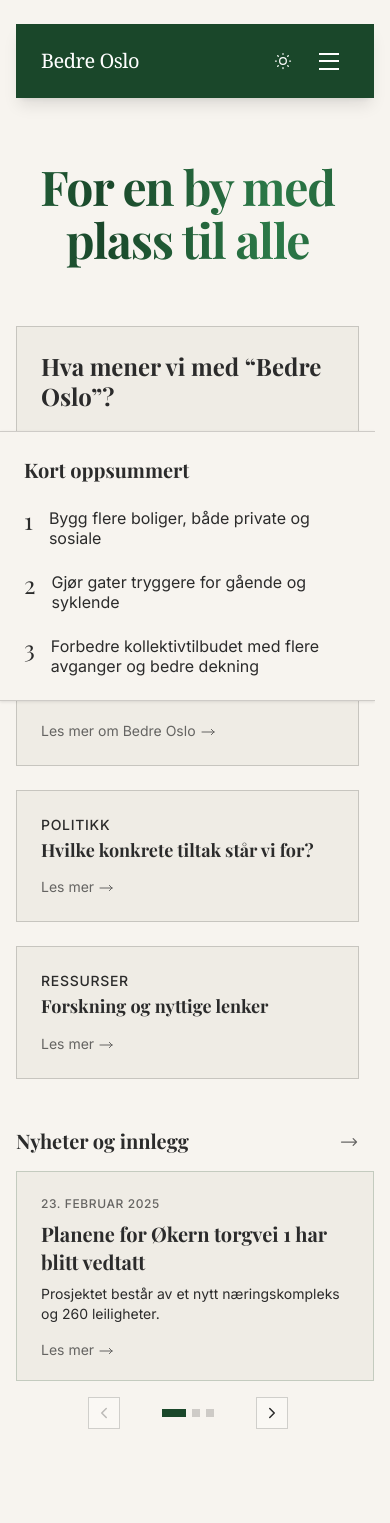
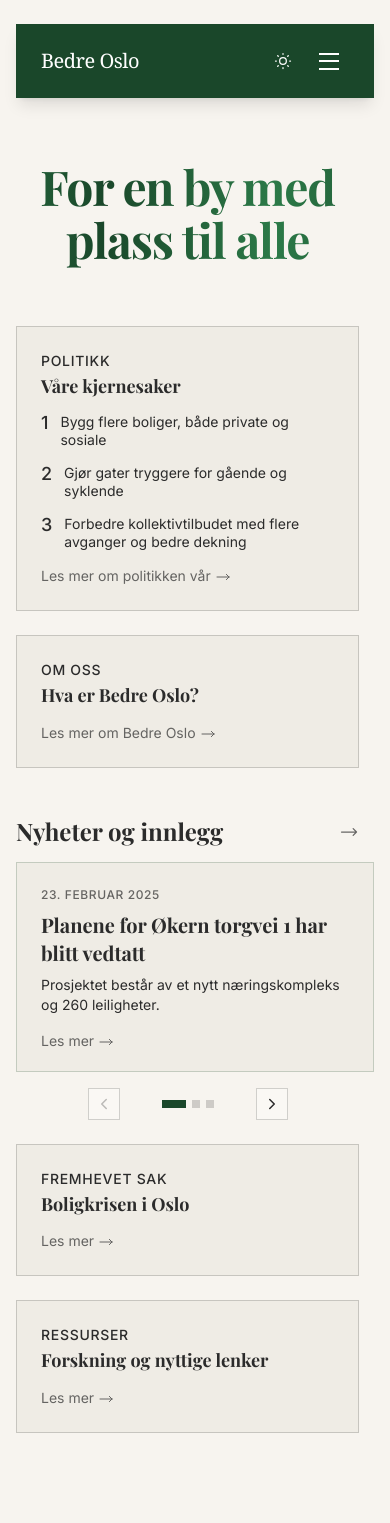
Before and after one commit to gardaanstad/bedreoslo, a Next.js app: page / in a window 390 px wide. Shown: the top 1523 px of the page. Built offline with nearby package versions, Linux system fonts and the light colour scheme.

Commit message:
Make modular components, change landing page layout

```diff
--- a/app/globals.css
+++ b/app/globals.css
@@ -6,7 +6,7 @@
 
 :root {
   --background: #f7f4ef;
-  --foreground: #1a472a;
+  --foreground: #2b2b2b;
   /* Add scrollbar-gutter property to prevent layout shifts */
   scrollbar-gutter: stable;
 }
--- a/app/page.tsx
+++ b/app/page.tsx
@@ -1,4 +1,4 @@
-import { Playfair_Display, Inter } from 'next/font/google';
+import { Inter } from 'next/font/google';
 import Link from 'next/link';
 import './styles/gradients.css';
 import fs from 'fs';
@@ -6,13 +6,11 @@
 import matter from 'gray-matter';
 import Carousel from '@/components/carousel';
 import CarouselNavigation from '@/components/carousel-navigation';
-
-const playfair = Playfair_Display({
-  subsets: ['latin'],
-  weight: ['400', '600', '700', '800'],
-  display: 'swap',
-  preload: true,
-});
+import SeriffHeader from '@/components/SeriffHeader';
+import ReadMoreLink from '@/components/ReadMoreLink';
+import TileTitle from '@/components/TileTitle';
+import Tile from '@/components/Tile';
+import HeroHeader from '@/components/HeroHeader';
 
 const inter = Inter({
   subsets: ['latin'],
@@ -59,28 +57,6 @@
 export default async function Home() {
   const recentPosts = await getRecentPosts();
 
-  const highlightContent = (
-    <>
-      <h3 className={`${playfair.className} text-xl font-bold text-[#2b2b2b] dark:text-[#f5f1e8] mb-6`}>
-        Kort oppsummert
-      </h3>
-      <ul className="space-y-6 text-[#2b2b2b] dark:text-[#f5f1e8]">
-        <li className="flex items-start gap-4">
-          <span className={`${playfair.className} text-2xl font-medium text-[#2b2b2b] dark:text-[#f5f1e8] flex-shrink-0 -mt-1`}>1</span>
-          <span className="leading-tight">Bygg flere boliger, både private og sosiale</span>
-        </li>
-        <li className="flex items-start gap-4">
-          <span className={`${playfair.className} text-2xl font-medium text-[#2b2b2b] dark:text-[#f5f1e8] flex-shrink-0 -mt-1`}>2</span>
-          <span className="leading-tight">Gjør gater tryggere for gående og syklende</span>
-        </li>
-        <li className="flex items-start gap-4">
-          <span className={`${playfair.className} text-2xl font-medium text-[#2b2b2b] dark:text-[#f5f1e8] flex-shrink-0 -mt-1`}>3</span>
-          <span className="leading-tight">Forbedre kollektivtilbudet med flere avganger og bedre dekning</span>
-        </li>
-      </ul>
-    </>
-  );
-
   return (
     <main className={`relative ${inter.className} min-h-screen overflow-x-hidden`}>
 
@@ -90,9 +66,9 @@
           <div className="relative md:pb-8">
             <div className="md:flex md:flex-col md:items-center">
               <div className="w-full">
-                <h1 className={`${playfair.className} text-5xl md:text-[min(7.2vw,7rem)] font-bold tracking-tight leading-[1.1] text-center gradient-text`}>
+                <HeroHeader>
                   For en by med plass til alle
-                </h1>
+                </HeroHeader>
               </div>
             </div>
           </div>
@@ -108,59 +84,68 @@
             <div className="grid grid-cols-12 gap-8">
               {/* Left Column - Om oss, politikk, ressurser */}
               <div className="col-span-8">
-                {/* Featured Article - Om oss */}
-                <div className="border border-[#2b2b2b]/20 dark:border-[#f5f1e8]/10 p-8 mb-8 bg-[#efece5] dark:bg-black/20">
-                  <div className="flex gap-10">
-                    {/* Left - Title and intro */}
-                    <Link
-                        href="/om"
-                        className="w-1/2 group"
-                      >
-                        <span className="text-sm text-[#2b2b2b] dark:text-[#f5f1e8]/70 font-medium uppercase tracking-wider">Om oss</span>
-                        <h2 className={`${playfair.className} text-3xl md:text-4xl font-bold text-[#2b2b2b] dark:text-[#f5f1e8] mt-2 mb-4 leading-tight group-hover:underline`}>
-                          Hva mener vi med &ldquo;Bedre Oslo&rdquo;?
-                        </h2>
-                        <p className="text-[#2b2b2b] dark:text-[#f5f1e8]/80 text-base leading-relaxed mb-4">
-                          Oslo er den beste byen i Norge, men det er likevel forbedringspotensial. Boligmarkedet er ute av kontroll, bilkjøring skader mennesker og byliv, og kapasiteten på kollektivt er sprengt.
-                        </p>
+                {/* Featured Article - Combined Om oss and Politikk */}
+                <Tile size="large" className="mb-8" isGroup={false}>
+                  <div className="flex relative">
+                    {/* Left - Om oss */}
+                    <Link href="/om" className="block group w-1/2 pr-8">
+                      <TileTitle>Om oss</TileTitle>
+                      <SeriffHeader size="xl" className="mb-4 group-hover:underline">
+                        Hva er Bedre Oslo?
+                      </SeriffHeader>
+                      <p className="text-[#2b2b2b] dark:text-[#f5f1e8]/80 text-base leading-relaxed mb-4">
+                        Vi er en organisasjon som jobber for at Oslo blir en bedre by for alle, ved hjelp av forskningsbaserte løsninger og politisk påvirkning.
+                      </p>
                     </Link>
 
-                    {/* Right - Highlight box */}
-                    <div className="w-1/2 bg-[#f7f4ef] dark:bg-[#1a472a]/10 border border-[#1a472a]/20 dark:border-[#1a472a]/80 p-8 flex flex-col justify-between">
-                      <div>
-                        {highlightContent}
-                      </div>
-                    </div>
+                    {/* Center divider */}
+                    <div className="absolute left-1/2 -translate-x-px h-full w-px bg-[#2b2b2b]/20 dark:bg-[#f5f1e8]/10" />
+
+                    {/* Right - Politikk highlights */}
+                    <Link href="/politikk" className="block group w-1/2 pl-8">
+                      <TileTitle>Politikk</TileTitle>
+                      <SeriffHeader size="xl" className="mb-6 group-hover:underline">
+                        Våre kjernesaker
+                      </SeriffHeader>
+                      <ul className="space-y-6 text-[#2b2b2b] dark:text-[#f5f1e8]">
+                        <li className="flex items-start gap-4">
+                          <span className="text-2xl font-medium text-[#2b2b2b] dark:text-[#f5f1e8] flex-shrink-0 -mt-1">1</span>
+                          <span className="leading-tight">Bygg flere boliger, både private og sosiale</span>
+                        </li>
+                        <li className="flex items-start gap-4">
+                          <span className="text-2xl font-medium text-[#2b2b2b] dark:text-[#f5f1e8] flex-shrink-0 -mt-1">2</span>
+                          <span className="leading-tight">Gjør gater tryggere for gående og syklende</span>
+                        </li>
+                        <li className="flex items-start gap-4">
+                          <span className="text-2xl font-medium text-[#2b2b2b] dark:text-[#f5f1e8] flex-shrink-0 -mt-1">3</span>
+                          <span className="leading-tight">Forbedre kollektivtilbudet med flere avganger og bedre dekning</span>
+                        </li>
+                      </ul>
+                    </Link>
                   </div>
-                </div>
+                </Tile>
 
                 {/* Action Links */}
                 <div className="grid grid-cols-2 gap-8 mb-6">
-                  {/* Boligkrise & Byrom */}
-                  <Link
-                    href="/politikk"
-                    className="border border-[#2b2b2b]/20 dark:border-[#f5f1e8]/10 p-8 group block bg-[#efece5] dark:bg-black/20"
-                  >
-                    <span className="block text-sm text-[#2b2b2b] dark:text-[#f5f1e8]/70 uppercase tracking-wider mb-1 font-medium">
-                      Politikk
-                    </span>
-                    <h3 className={`text-lg font-bold text-[#2b2b2b] dark:text-[#f5f1e8] mb-1 leading-tight ${playfair.className} group-hover:underline`}>
-                      Hvilke konkrete tiltak står vi for?
-                    </h3>
-                  </Link>
+                  {/* Boligkrise */}
+                  <Tile href="/boligkrisen" className="h-full">
+                    <div className="h-full flex flex-col">
+                      <TileTitle>Fremhevet sak</TileTitle>
+                      <SeriffHeader size="sm" className="mb-1 group-hover:underline">
+                        Boligkrisen i Oslo
+                      </SeriffHeader>
+                    </div>
+                  </Tile>
 
                   {/* Ressurser */}
-                  <Link
-                    href="/ressurser"
-                    className="border border-[#2b2b2b]/20 dark:border-[#f5f1e8]/10 p-8 group block bg-[#efece5] dark:bg-black/20"
-                  >
-                    <span className="block text-sm text-[#2b2b2b] dark:text-[#f5f1e8]/70 uppercase tracking-wider mb-1 font-medium">
-                      Ressurser
-                    </span>
-                    <h3 className={`text-lg font-bold text-[#2b2b2b] dark:text-[#f5f1e8] mb-1 leading-tight ${playfair.className} group-hover:underline`}>
-                      Forskning og nyttige lenker
-                    </h3>
-                  </Link>
+                  <Tile href="/ressurser" className="h-full">
+                    <div className="h-full flex flex-col">
+                      <TileTitle>Ressurser</TileTitle>
+                      <SeriffHeader size="sm" className="mb-1 group-hover:underline">
+                        Forskning og nyttige lenker
+                      </SeriffHeader>
+                    </div>
+                  </Tile>
                 </div>
               </div>
 
@@ -169,17 +154,19 @@
                 <div className="mb-6 pb-6 border-b border-[#2b2b2b]/20 dark:border-[#f5f1e8]/10">
                   <Link
                     href="/nyheter"
-                    className={`flex items-center justify-between text-xl font-bold text-[#2b2b2b] dark:text-[#f5f1e8] ${playfair.className} hover:underline`}
+                    className="flex items-center justify-between group"
                   >
-                    Nyheter og innlegg
-                    <svg xmlns="http://www.w3.org/2000/svg" className="h-5 w-5 ml-2 opacity-70" fill="none" viewBox="0 0 24 24" stroke="currentColor">
+                    <SeriffHeader size="lg" className="group-hover:underline">
+                      Nyheter og innlegg
+                    </SeriffHeader>
+                    <svg xmlns="http://www.w3.org/2000/svg" className="h-5 w-5 ml-2 opacity-70 mt-1" fill="none" viewBox="0 0 24 24" stroke="#2b2b2b">
                       <path strokeLinecap="round" strokeLinejoin="round" strokeWidth={1.5} d="M17 8l4 4m0 0l-4 4m4-4H3" />
                     </svg>
                   </Link>
                 </div>
 
                 <div className="space-y-8">
-                  {recentPosts.slice(0, 4).map((post) => (
+                  {recentPosts.slice(0, 3).map((post) => (
                     <Link key={post.id} href={`/nyheter/${post.id}`} className="block group">
                       <article>
                         <time className="text-xs text-[#2b2b2b] dark:text-[#a3b8b0] font-medium uppercase tracking-wider">
@@ -189,9 +176,9 @@
                             day: 'numeric'
                           })}
                         </time>
-                        <h3 className={`text-lg font-bold text-[#2b2b2b] dark:text-[#f5f1e8] mt-1 mb-2 leading-tight ${playfair.className} group-hover:underline`}>
+                        <SeriffHeader size="sm" className="mt-1 mb-2 group-hover:underline">
                           {post.title}
-                        </h3>
+                        </SeriffHeader>
                         <p className="text-[#2b2b2b] dark:text-[#a3b8b0] text-sm line-clamp-2">
                           {post.excerpt}
                         </p>
@@ -205,91 +192,55 @@
 
           {/* Mobile Layout */}
           <div className="md:hidden flex flex-col gap-6">
-            {/* Mobile featured article */}
-            <div className="border border-[#2b2b2b]/20 dark:border-[#f5f1e8]/10 p-6 bg-[#efece5] dark:bg-black/20">
-              {/* Mobile main content */}
-              <Link
-                href="/om"
-                className="block group"
-              >
-                <h2 className={`${playfair.className} text-2xl sm:text-3xl font-bold text-[#2b2b2b] dark:text-[#f5f1e8] leading-tight group-hover:underline`}>
-                  Hva mener vi med &ldquo;Bedre Oslo&rdquo;?
-                </h2>
-              </Link>
 
-              {/* Mobile highlight banner */}
-              <div className="relative -mx-[calc(2.5rem+1px)] my-5 bg-[#f7f4ef] dark:bg-[#141414] border-y border-[#2b2b2b]/20 dark:border-[#f5f1e8]/10 p-6 shadow-[0_1px_3px_rgba(0,0,0,0.1)]">
-                {highlightContent}
-              </div>
+            {/* [Mobile] Politikk tile */}
+            <Tile href="/politikk">
+              <TileTitle>Politikk</TileTitle>
+              <SeriffHeader size="sm" className="mb-4 group-hover:underline">
+                Våre kjernesaker
+              </SeriffHeader>
+              <ul className="space-y-4 text-[#2b2b2b] dark:text-[#f5f1e8] text-sm mb-4">
+                <li className="flex items-start gap-3">
+                  <span className="text-lg font-medium text-[#2b2b2b] dark:text-[#f5f1e8] flex-shrink-0 -mt-1">1</span>
+                  <span className="leading-tight">Bygg flere boliger, både private og sosiale</span>
+                </li>
+                <li className="flex items-start gap-3">
+                  <span className="text-lg font-medium text-[#2b2b2b] dark:text-[#f5f1e8] flex-shrink-0 -mt-1">2</span>
+                  <span className="leading-tight">Gjør gater tryggere for gående og syklende</span>
+                </li>
+                <li className="flex items-start gap-3">
+                  <span className="text-lg font-medium text-[#2b2b2b] dark:text-[#f5f1e8] flex-shrink-0 -mt-1">3</span>
+                  <span className="leading-tight">Forbedre kollektivtilbudet med flere avganger og bedre dekning</span>
+                </li>
+              </ul>
+              <ReadMoreLink text="Les mer om politikken vår" />
+            </Tile>
 
-              <Link
-                href="/om"
-                className="block group"
-              >
-                <div className="flex items-center mt-4 text-[#2b2b2b] dark:text-[#f5f1e8] opacity-70 group-hover:opacity-100">
-                  <span className="text-sm">Les mer om Bedre Oslo</span>
-                  <svg xmlns="http://www.w3.org/2000/svg" className="h-4 w-4 ml-1 mt-0.5" fill="none" viewBox="0 0 24 24" stroke="currentColor">
-                    <path strokeLinecap="round" strokeLinejoin="round" strokeWidth={1.5} d="M17 8l4 4m0 0l-4 4m4-4H3" />
-                  </svg>
-                </div>
-              </Link>
-            </div>
+            {/* [Mobile] Om oss tile */}
+            <Tile href="/om">
+              <TileTitle>Om oss</TileTitle>
+              <SeriffHeader size="sm" className="mb-1 group-hover:underline">
+                Hva er Bedre Oslo?
+              </SeriffHeader>
+              <ReadMoreLink text="Les mer om Bedre Oslo" className="mt-4" />
+            </Tile>
 
-            {/* Action Links Grid */}
-            <div className="flex flex-col gap-6">
-              {/* Politikk */}
-              <Link
-                href="/politikk"
-                className="border border-[#2b2b2b]/20 dark:border-[#f5f1e8]/10 p-6 group block bg-[#efece5] dark:bg-black/20"
-              >
-                <span className="block text-sm text-[#2b2b2b] dark:text-[#f5f1e8]/70 uppercase tracking-wider mb-1 font-medium">
-                  Politikk
-                </span>
-                <h3 className={`text-lg font-bold text-[#2b2b2b] dark:text-[#f5f1e8] mb-1 leading-tight ${playfair.className} group-hover:underline`}>
-                  Hvilke konkrete tiltak står vi for?
-                </h3>
-                <div className="flex items-center mt-4 text-[#2b2b2b] dark:text-[#f5f1e8] opacity-70 group-hover:opacity-100">
-                  <span className="text-sm">Les mer</span>
-                  <svg xmlns="http://www.w3.org/2000/svg" className="h-4 w-4 ml-1 mt-0.5" fill="none" viewBox="0 0 24 24" stroke="currentColor">
-                    <path strokeLinecap="round" strokeLinejoin="round" strokeWidth={1.5} d="M17 8l4 4m0 0l-4 4m4-4H3" />
-                  </svg>
-                </div>
-              </Link>
-
-              {/* Ressurser */}
-              <Link
-                href="/ressurser"
-                className="border border-[#2b2b2b]/20 dark:border-[#f5f1e8]/10 p-6 group block bg-[#efece5] dark:bg-black/20"
-              >
-                <span className="block text-sm text-[#2b2b2b] dark:text-[#f5f1e8]/70 uppercase tracking-wider mb-1 font-medium">
-                  Ressurser
-                </span>
-                <h3 className={`text-lg font-bold text-[#2b2b2b] dark:text-[#f5f1e8] mb-1 leading-tight ${playfair.className} group-hover:underline`}>
-                  Forskning og nyttige lenker
-                </h3>
-                <div className="flex items-center mt-4 text-[#2b2b2b] dark:text-[#f5f1e8] opacity-70 group-hover:opacity-100">
-                  <span className="text-sm">Les mer</span>
-                  <svg xmlns="http://www.w3.org/2000/svg" className="h-4 w-4 ml-1 mt-0.5" fill="none" viewBox="0 0 24 24" stroke="currentColor">
-                    <path strokeLinecap="round" strokeLinejoin="round" strokeWidth={1.5} d="M17 8l4 4m0 0l-4 4m4-4H3" />
-                  </svg>
-                </div>
-              </Link>
-            </div>
-
-            {/* News Section */}
+            {/* [Mobile] News Section */}
             <div>
               <div className="mt-6 mb-4">
                 <Link
                   href="/nyheter"
-                  className={`flex items-center justify-between text-xl font-bold text-[#2b2b2b] dark:text-[#f5f1e8] ${playfair.className} hover:underline`}>
-                    Nyheter og innlegg
+                  className="flex items-center justify-between group">
+                    <SeriffHeader size="lg" className="group-hover:underline">
+                      Nyheter og innlegg
+                    </SeriffHeader>
                     <svg xmlns="http://www.w3.org/2000/svg" className="h-5 w-5 ml-2 opacity-70 mt-0.5" fill="none" viewBox="0 0 24 24" stroke="currentColor">
                       <path strokeLinecap="round" strokeLinejoin="round" strokeWidth={1.5} d="M17 8l4 4m0 0l-4 4m4-4H3" />
                     </svg>
                 </Link>
               </div>
 
-              {/* The carousel section */}
+              {/* [Mobile] News carousel */}
               <div className="w-full h-full flex flex-col gap-0">
                 <div className="flex-grow min-h-0">
                   <Carousel posts={recentPosts} />
@@ -299,6 +250,28 @@
                 </div>
               </div>
             </div>
+
+            {/* [Mobile] Action Links Grid */}
+            <div className="flex flex-col gap-6">
+
+              {/* Boligkrise */}
+              <Tile href="/boligkrisen">
+                <TileTitle>Fremhevet sak</TileTitle>
+                <SeriffHeader size="sm" className="mb-1 group-hover:underline">
+                  Boligkrisen i Oslo
+                </SeriffHeader>
+                <ReadMoreLink className="mt-4" />
+              </Tile>
+
+              {/* Ressurser */}
+              <Tile href="/ressurser">
+                <TileTitle>Ressurser</TileTitle>
+                <SeriffHeader size="sm" className="mb-1 group-hover:underline">
+                  Forskning og nyttige lenker
+                </SeriffHeader>
+                <ReadMoreLink className="mt-4" />
+              </Tile>
+            </div>
           </div>
         </div>
       </section>
--- /dev/null
+++ b/components/HeroHeader.tsx
@@ -0,0 +1,22 @@
+import { Playfair_Display } from 'next/font/google';
+
+const playfair = Playfair_Display({
+  subsets: ['latin'],
+  weight: ['400', '600', '700', '800'],
+  display: 'swap',
+  preload: true,
+});
+
+interface SeriffHeaderProps {
+  children: React.ReactNode;
+  className?: string;
+  size?: 'sm' | 'md' | 'lg' | 'xl' | 'hero';
+}
+
+export default function HeroHeader({ children}: SeriffHeaderProps) {
+  return (
+    <h1 className={`${playfair.className} text-5xl md:text-[min(7.2vw,7rem)] font-bold tracking-tight leading-[1.1] text-center gradient-text`}>
+      {children}
+    </h1>
+  );
+}
--- /dev/null
+++ b/components/ReadMoreLink.tsx
@@ -0,0 +1,15 @@
+interface ReadMoreLinkProps {
+  text?: string;
+  className?: string;
+}
+
+export default function ReadMoreLink({ text = 'Les mer', className = '' }: ReadMoreLinkProps) {
+  return (
+    <div className={`flex items-center text-[#2b2b2b] dark:text-[#f5f1e8] opacity-70 group-hover:opacity-100 ${className}`}>
+      <span className="text-sm">{text}</span>
+      <svg xmlns="http://www.w3.org/2000/svg" className="h-4 w-4 ml-1 mt-0.5" fill="none" viewBox="0 0 24 24" stroke="currentColor">
+        <path strokeLinecap="round" strokeLinejoin="round" strokeWidth={1.5} d="M17 8l4 4m0 0l-4 4m4-4H3" />
+      </svg>
+    </div>
+  );
+}
--- /dev/null
+++ b/components/SeriffHeader.tsx
@@ -0,0 +1,30 @@
+import { Playfair_Display } from 'next/font/google';
+
+const playfair = Playfair_Display({
+  subsets: ['latin'],
+  weight: ['400', '600', '700', '800'],
+  display: 'swap',
+  preload: true,
+});
+
+interface SeriffHeaderProps {
+  children: React.ReactNode;
+  className?: string;
+  size?: 'sm' | 'md' | 'lg' | 'xl' | 'hero';
+}
+
+export default function SeriffHeader({ children, className = '', size = 'md' }: SeriffHeaderProps) {
+  const sizeClasses = {
+    sm: 'text-lg',
+    md: 'text-xl md:text-2xl',
+    lg: 'text-2xl md:text-3xl',
+    xl: 'text-3xl md:text-4xl',
+    hero: 'text-4xl md:text-[4.5rem] md:whitespace-nowrap'
+  };
+
+  return (
+    <h1 className={`${playfair.className} font-bold leading-tight text-[#2b2b2b] dark:text-[#f5f1e8] ${sizeClasses[size]} ${className}`}>
+      {children}
+    </h1>
+  );
+}
--- /dev/null
+++ b/components/Tile.tsx
@@ -0,0 +1,34 @@
+import Link from 'next/link';
+import { ReactNode } from 'react';
+
+interface TileProps {
+  href?: string;
+  children: ReactNode;
+  className?: string;
+  size?: 'default' | 'large';
+  isGroup?: boolean;
+}
+
+export default function Tile({ href, children, className = '', size = 'default', isGroup = true }: TileProps) {
+  const baseClasses = 'border border-[#2b2b2b]/20 dark:border-[#f5f1e8]/10 bg-[#efece5] dark:bg-black/20';
+  const sizeClasses = {
+    default: 'p-6',
+    large: 'p-8'
+  };
+
+  const content = (
+    <div className={`${baseClasses} ${sizeClasses[size]} ${isGroup ? 'group' : ''} block ${className}`}>
+      {children}
+    </div>
+  );
+
+  if (href) {
+    return (
+      <Link href={href} className="block">
+        {content}
+      </Link>
+    );
+  }
+
+  return content;
+}
--- /dev/null
+++ b/components/TileTitle.tsx
@@ -0,0 +1,12 @@
+interface TileTitleProps {
+  children: React.ReactNode;
+  className?: string;
+}
+
+export default function TileTitle({ children, className = '' }: TileTitleProps) {
+  return (
+    <span className={`block text-sm text-[#2b2b2b] dark:text-[#f5f1e8]/70 uppercase tracking-wider mb-1 font-medium ${className}`}>
+      {children}
+    </span>
+  );
+}
```
